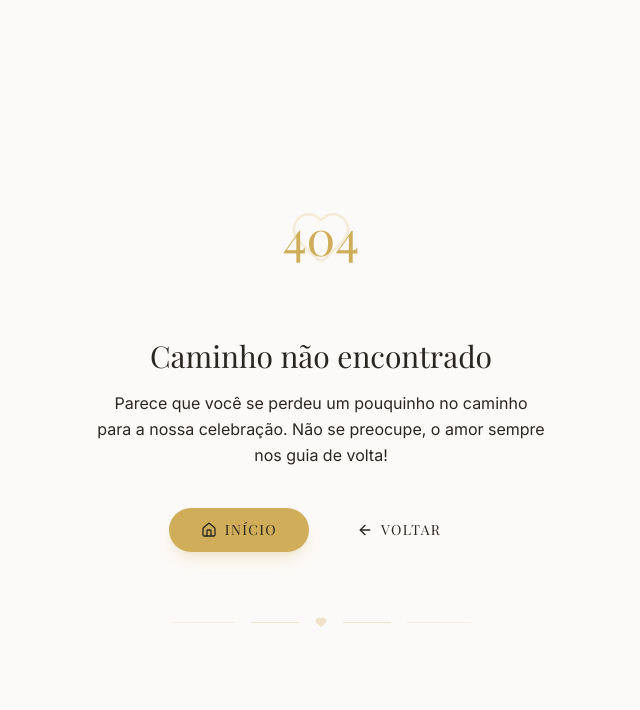
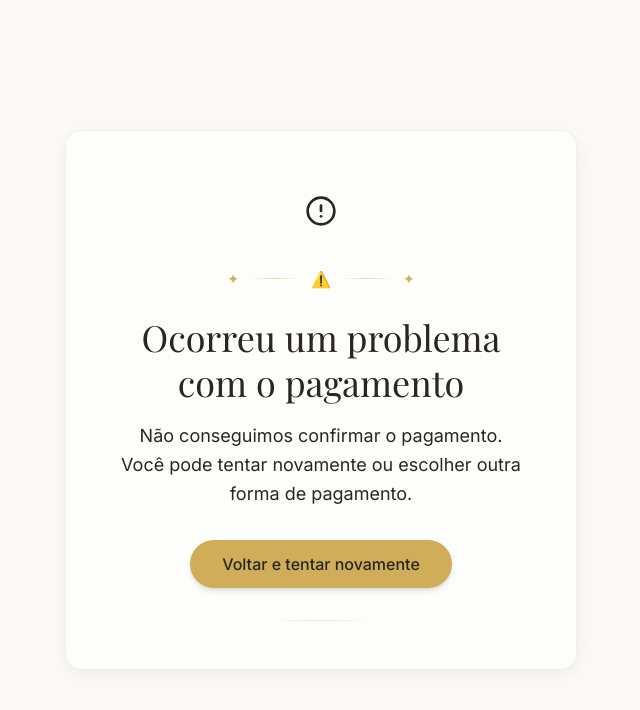
Before and after one commit to SuzukiJhor/wedding-gift-LP, a Next.js app: page /erro in a window 1280 px wide. Before the commit this address had no page. Shown: the top 710 px of the page, without its empty margins (319-959 px from the left). Built offline with nearby package versions, Linux system fonts and the light colour scheme; a web font is replaced by a local one.

Commit message:
fix: pendente

```diff
--- /dev/null
+++ b/app/erro/page.tsx
@@ -0,0 +1,101 @@
+"use client";
+
+import { Button } from "@/app/components/ui/button";
+import { motion } from "framer-motion";
+import { AlertCircle } from "lucide-react";
+import { useRouter } from "next/navigation";
+
+export default function ErroPage() {
+    const router = useRouter();
+
+    const handleBack = () => {
+        router.push("/");
+    };
+
+    return (
+        <div className="min-h-screen bg-background flex items-center justify-center px-4 py-12">
+            <motion.div
+                initial={{ opacity: 0, y: 30 }}
+                animate={{ opacity: 1, y: 0 }}
+                transition={{ duration: 0.6, ease: "easeOut" }}
+                className="w-full max-w-lg"
+            >
+                <div className="bg-card rounded-2xl shadow-elegant p-8 md:p-12 text-center border border-border/50">
+
+                    {/* Icon */}
+                    <motion.div
+                        initial={{ scale: 0.8, opacity: 0 }}
+                        animate={{ scale: 1, opacity: 1 }}
+                        transition={{ delay: 0.2, duration: 0.5 }}
+                        className="mb-6"
+                    >
+                        <div className="inline-flex items-center justify-center w-16 h-16 rounded-full bg-destructive/10">
+                            <AlertCircle className="w-8 h-8 text-destructive" />
+                        </div>
+                    </motion.div>
+
+                    {/* Ornament */}
+                    <motion.div
+                        initial={{ opacity: 0 }}
+                        animate={{ opacity: 1 }}
+                        transition={{ delay: 0.3, duration: 0.5 }}
+                        className="flex items-center justify-center gap-3 mb-6"
+                    >
+                        <span className="text-accent text-sm">✦</span>
+                        <div className="h-px w-12 bg-linear-to-r from-transparent via-accent/50 to-transparent" />
+                        <span className="text-accent">⚠️</span>
+                        <div className="h-px w-12 bg-linear-to-r from-transparent via-accent/50 to-transparent" />
+                        <span className="text-accent text-sm">✦</span>
+                    </motion.div>
+
+                    {/* Title */}
+                    <motion.h1
+                        initial={{ opacity: 0, y: 20 }}
+                        animate={{ opacity: 1, y: 0 }}
+                        transition={{ delay: 0.4, duration: 0.5 }}
+                        className="font-display text-2xl md:text-3xl lg:text-4xl text-foreground mb-4 leading-tight"
+                    >
+                        Ocorreu um problema com o pagamento
+                    </motion.h1>
+
+                    {/* Text */}
+                    <motion.p
+                        initial={{ opacity: 0, y: 20 }}
+                        animate={{ opacity: 1, y: 0 }}
+                        transition={{ delay: 0.5, duration: 0.5 }}
+                        className="font-body text-muted-foreground text-base md:text-lg mb-8 leading-relaxed"
+                    >
+                        Não conseguimos confirmar o pagamento.
+                        <br />
+                        Você pode tentar novamente ou escolher outra forma de pagamento.
+                    </motion.p>
+
+                    {/* CTA */}
+                    <motion.div
+                        initial={{ opacity: 0, y: 20 }}
+                        animate={{ opacity: 1, y: 0 }}
+                        transition={{ delay: 0.6, duration: 0.5 }}
+                    >
+                        <Button
+                            onClick={handleBack}
+                            className="bg-accent hover:bg-accent/90 text-accent-foreground font-medium px-8 py-6 text-base rounded-full shadow-md hover:shadow-lg transition-all duration-300"
+                        >
+                            Voltar e tentar novamente
+                        </Button>
+                    </motion.div>
+
+                    {/* Bottom ornament */}
+                    <motion.div
+                        initial={{ opacity: 0 }}
+                        animate={{ opacity: 1 }}
+                        transition={{ delay: 0.7, duration: 0.5 }}
+                        className="mt-8 flex items-center justify-center"
+                    >
+                        <div className="h-px w-24 bg-linear-to-r from-transparent via-border to-transparent" />
+                    </motion.div>
+
+                </div>
+            </motion.div>
+        </div>
+    );
+}
--- /dev/null
+++ b/app/pendente/RedirectToError.tsx
@@ -0,0 +1,11 @@
+"use client";
+import { useEffect } from "react";
+import { useRouter } from "next/navigation";
+
+export function RedirectToError() {
+  const router = useRouter();
+  useEffect(() => {
+    router.push("/erro");
+  }, [router]);
+  return null;
+}
--- a/app/pendente/page.tsx
+++ b/app/pendente/page.tsx
@@ -8,9 +8,10 @@ const mp = new MercadoPagoConfig({
 export default async function PendentePage({
   searchParams,
 }: {
-  searchParams: { payment_id?: string };
+  searchParams: Promise<{ payment_id?: string }>;
 }) {
-  const paymentId = searchParams?.payment_id;
+  const params = await searchParams;
+  const paymentId = params?.payment_id ?? null;
 
   if (!paymentId) {
     return <div>Pagamento não encontrado.</div>;
--- a/app/pendente/status.tsx
+++ b/app/pendente/status.tsx
@@ -1,15 +1,17 @@
 "use client";
 
+import { Button } from "@/app/components/ui/button";
+import { motion } from "framer-motion";
+import { Clock } from "lucide-react";
 import { useEffect, useState } from "react";
 import { useRouter } from "next/navigation";
 
-export default function Status({
-  paymentId,
-  initialStatus,
-}: {
+type Props = {
   paymentId: string;
   initialStatus: string;
-}) {
+};
+
+export default function Status({ paymentId, initialStatus }: Props) {
   const [status, setStatus] = useState(initialStatus);
   const router = useRouter();
 
@@ -20,34 +22,113 @@ export default function Status({
     }
 
     const interval = setInterval(async () => {
-      const res = await fetch(`/api/check-payment?id=${paymentId}`);
-      const data = await res.json();
+      try {
+        const res = await fetch(`/api/payment-status?id=${paymentId}`);
+        const json = await res.json();
 
-      setStatus(data.status);
+        if (json.status) {
+          setStatus(json.status);
 
-      if (data.status === "approved") {
-        router.push("/agradecimento");
-      }
+          if (json.status === "approved") {
+            router.push("/agradecimento");
+          }
+
+          if (json.status === "rejected") {
+            router.push("/erro");
+          }
+        }
+      } catch {}
     }, 4000);
 
     return () => clearInterval(interval);
-  }, [status]);
+  }, [status, paymentId, router]);
 
   return (
-    <div className="min-h-screen flex items-center justify-center text-center p-6">
-      <div className="space-y-4">
-        <h1 className="text-2xl font-semibold">
-          Aguardando confirmação do pagamento...
-        </h1>
+    <div className="min-h-screen bg-background flex items-center justify-center px-4 py-12">
+      <motion.div
+        initial={{ opacity: 0, y: 30 }}
+        animate={{ opacity: 1, y: 0 }}
+        transition={{ duration: 0.6 }}
+        className="w-full max-w-lg"
+      >
+        <div className="bg-card rounded-2xl shadow-elegant p-8 md:p-12 text-center border border-border/50">
 
-        <p className="text-muted-foreground">
-          Assim que o pagamento for aprovado você será redirecionado automaticamente.
-        </p>
+          {/* Icon */}
+          <motion.div
+            initial={{ scale: 0.8, opacity: 0 }}
+            animate={{ scale: 1, opacity: 1 }}
+            transition={{ delay: 0.2 }}
+            className="mb-6"
+          >
+            <div className="inline-flex items-center justify-center w-16 h-16 rounded-full bg-secondary">
+              <Clock className="w-8 h-8 text-accent" />
+            </div>
+          </motion.div>
 
-        <p className="text-sm opacity-70">
-          Status atual: <b>{status}</b>
-        </p>
-      </div>
+          {/* Ornament */}
+          <motion.div
+            initial={{ opacity: 0 }}
+            animate={{ opacity: 1 }}
+            transition={{ delay: 0.3 }}
+            className="flex items-center justify-center gap-3 mb-6"
+          >
+            <span className="text-accent text-sm">✦</span>
+            <div className="h-px w-12 bg-linear-to-r from-transparent via-accent/50 to-transparent" />
+            <span className="text-accent">⏳</span>
+            <div className="h-px w-12 bg-linear-to-r from-transparent via-accent/50 to-transparent" />
+            <span className="text-accent text-sm">✦</span>
+          </motion.div>
+
+          {/* Title */}
+          <motion.h1
+            initial={{ opacity: 0, y: 20 }}
+            animate={{ opacity: 1, y: 0 }}
+            transition={{ delay: 0.4 }}
+            className="font-display text-2xl md:text-3xl lg:text-4xl text-foreground mb-4"
+          >
+            Aguardando confirmação do pagamento
+          </motion.h1>
+
+          {/* Text */}
+          <motion.p
+            initial={{ opacity: 0, y: 20 }}
+            animate={{ opacity: 1, y: 0 }}
+            transition={{ delay: 0.5 }}
+            className="font-body text-muted-foreground text-base md:text-lg mb-8"
+          >
+            Assim que o pagamento for aprovado você será redirecionado automaticamente.
+          </motion.p>
+
+          {/* Status */}
+          <motion.div
+            initial={{ opacity: 0 }}
+            animate={{ opacity: 1 }}
+            transition={{ delay: 0.6 }}
+            className="text-sm opacity-70 mb-6"
+          >
+            Status atual: <b>{status}</b>
+          </motion.div>
+
+          {/* Button */}
+          <Button
+            onClick={() => router.push("/")}
+            className="bg-accent hover:bg-accent/90 text-accent-foreground px-8 py-6 rounded-full"
+          >
+            Voltar ao site
+          </Button>
+
+          {/* Bottom line */}
+          <motion.div
+            initial={{ opacity: 0 }}
+            animate={{ opacity: 1 }}
+            transition={{ delay: 0.7 }}
+            className="mt-8 flex justify-center"
+          >
+            <div className="h-px w-24 bg-linear-to-r from-transparent via-border to-transparent" />
+          </motion.div>
+
+        </div>
+      </motion.div>
     </div>
   );
 }
```
